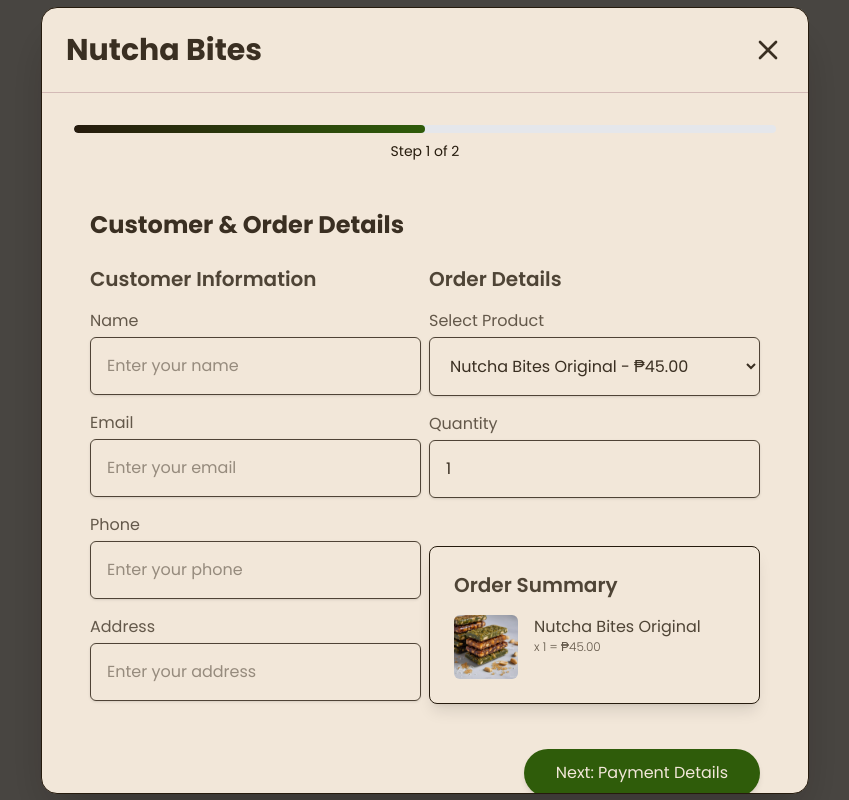
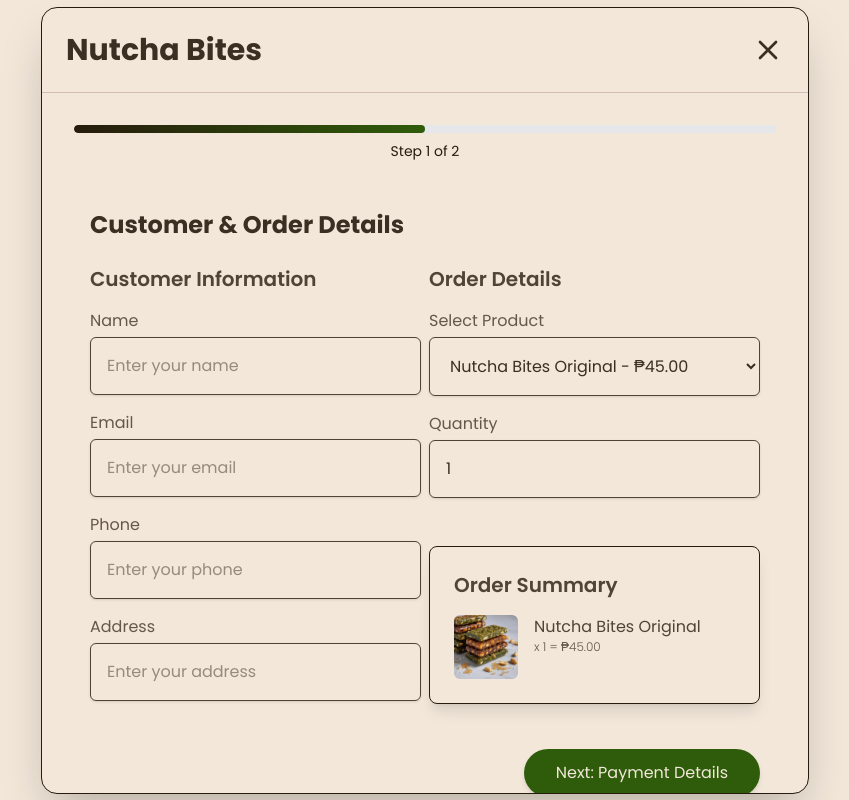
Before and after one commit to jlescarlan11/nutcha-bites, a React (Vite) app: page /order in a window 1280 px wide. Shown: the whole page, without its empty margins (215-1064 px from the left). Built offline with nearby package versions, Linux system fonts and the light colour scheme.

Commit message:
add more story to our vision.

```diff
--- a/src/components/OrderForm.jsx
+++ b/src/components/OrderForm.jsx
@@ -785,7 +785,7 @@
 
   useEffect(() => {
     const originalStyle = window.getComputedStyle(document.body).overflow;
-    document.body.style.overflow = "hidden";
+    document.body.style.overflow = "auto";
     return () => {
       document.body.style.overflow = originalStyle;
     };
@@ -861,8 +861,8 @@
 
   return (
     <motion.div
-      className="fixed inset-0 flex justify-center items-center p-4 z-50"
-      style={{ backgroundColor: "rgba(0,0,0,0.7)" }}
+      className="fixed top-8 bottom-8 left-0 right-0 flex justify-center items-center p-4 z-50"
+      style={{ backgroundColor: "var(--color-primary)" }}
       variants={containerVariants}
       initial="hidden"
       animate="visible"
```
